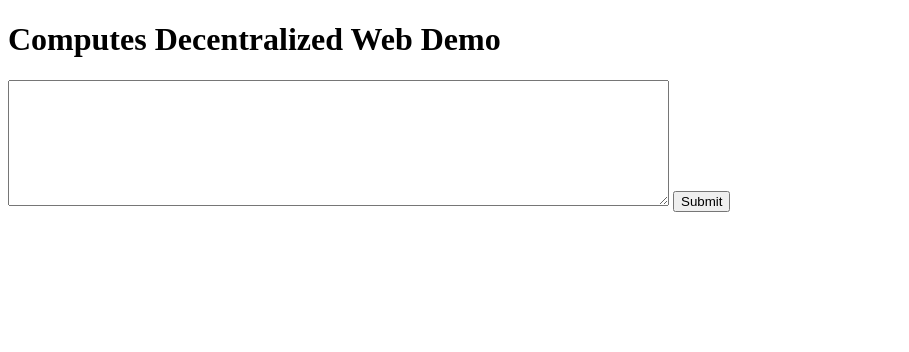
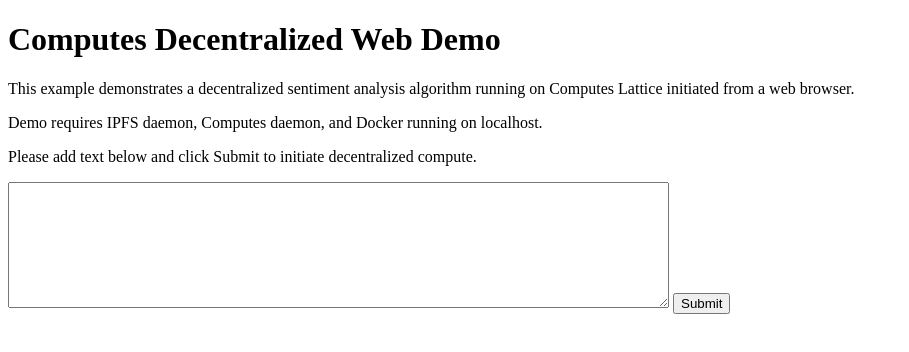
Before and after one commit to Harikrishnan-github/decentralized-web, a website: page public/index.html in a window 1280 px wide. Shown: the whole page, without its empty margins (0-909 px from the left). Drawn offline with nearby package versions, Linux system fonts and the light colour scheme.

Commit message:
added instructions to index

```diff
--- a/public/index.html
+++ b/public/index.html
@@ -8,6 +8,9 @@
   </head>
   <body>
     <h1>Computes Decentralized Web Demo</h1>
+    <p>This example demonstrates a decentralized sentiment analysis algorithm running on Computes Lattice initiated from a web browser.</p>
+    <p>Demo requires IPFS daemon, Computes daemon, and Docker running on localhost.</p>
+    <p>Please add text below and click Submit to initiate decentralized compute.</p>
     <textarea id="sentiment" rows="8" cols="80"></textarea>
     <button type="submit" id="button" value="Submit">Submit</button>
     <br/>
--- a/public/js/lattice.js
+++ b/public/js/lattice.js
@@ -1,4 +1,3 @@
-
 function uuidv4() {
   return 'xxxxxxxx-xxxx-4xxx-yxxx-xxxxxxxxxxxx'.replace(/[xy]/g, function(c) {
     var r = Math.random() * 16 | 0, v = c == 'x' ? r : (r & 0x3 | 0x8);
```
